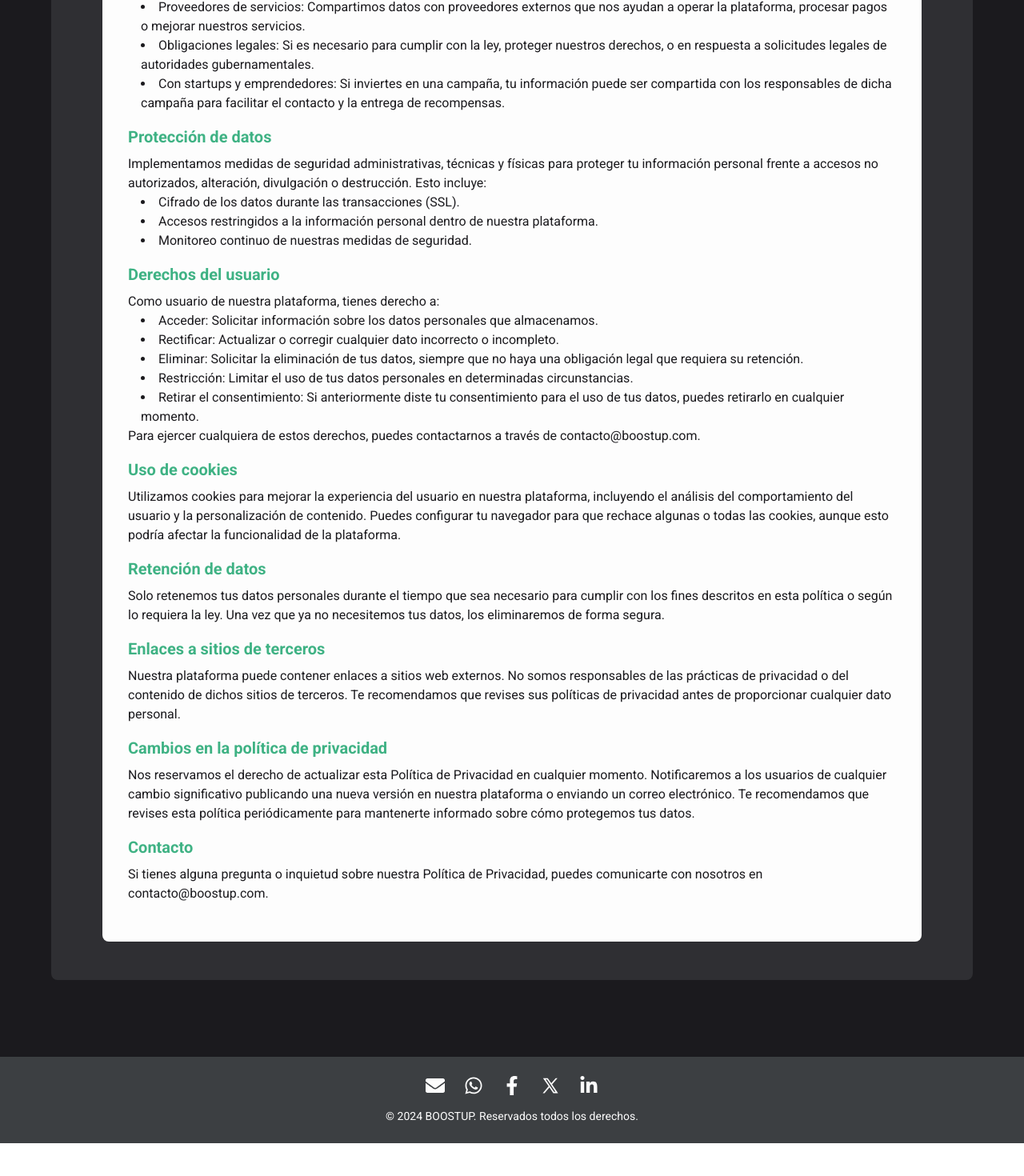
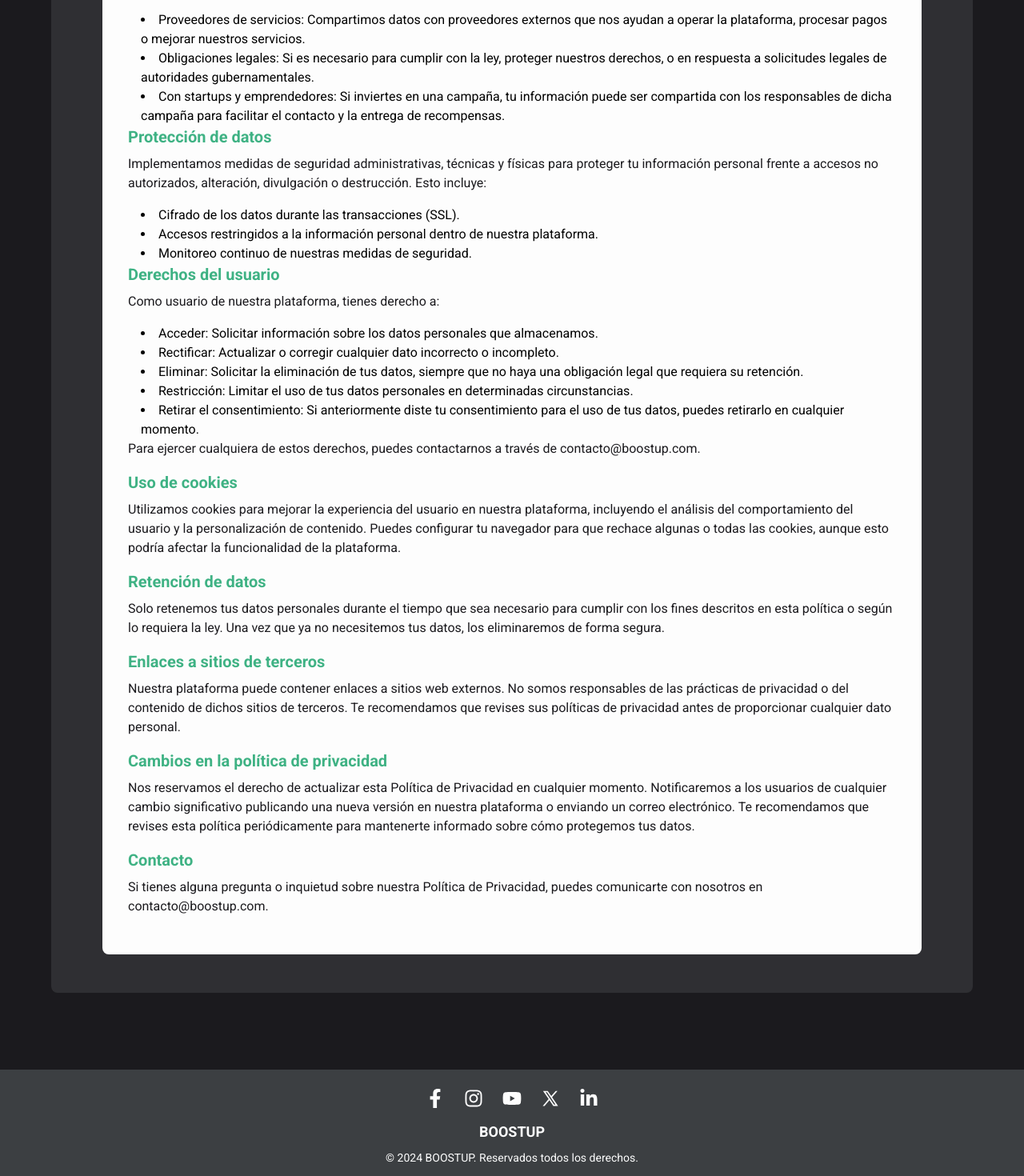
Before and after one commit to No-Country-simulation/c21-21-m-node-react, a Next.js app in the folder frontend/: page /privacy-policy in a window 1280 px wide. Shown: the part 967-2437 px from the top of the page at 80% size. Before the commit the page ends 2396 px from the top, so only its background shows below. Built offline with nearby package versions, Linux system fonts and the light colour scheme.

Commit message:
modificacion en el footer y el navbar

```diff
--- a/frontend/src/app/components/Footer.js
+++ b/frontend/src/app/components/Footer.js
@@ -1,28 +1,35 @@
-import { FaFacebookF, FaLinkedinIn, FaEnvelope, FaWhatsapp } from 'react-icons/fa';
+import { FaFacebookF, FaLinkedinIn, FaYoutube, FaInstagram } from 'react-icons/fa';
 import { AiOutlineX } from 'react-icons/ai';
 
 const Footer = () => {
     return (
-        <footer className="bg-customGray text-customWhite box-border">
+        <footer className="bg-customGray text-customWhite">
             <div className="container mx-auto text-center px-4 py-6">
                 <div className="flex justify-center space-x-6 mb-4">
-                    <a href="mailto:contacto@boostup.com" className="hover:text-customGreen">
-                        <FaEnvelope size={24} />
-                    </a>
-                    <a href="https://wa.me/123456789" target="_blank" className="hover:text-customGreen">
-                        <FaWhatsapp size={24} />
-                    </a>
-                    <a href="https://facebook.com" target="_blank" className="hover:text-customGreen">
+                    <a href="https://facebook.com" target="_blank" rel="noopener noreferrer" className="hover:text-customGreen">
                         <FaFacebookF size={24} />
                     </a>
-                    <a href="https://twitter.com" target="_blank" className="hover:text-customGreen">
+                    <a href="https://instagram.com" target="_blank" rel="noopener noreferrer" className="hover:text-customGreen">
+                        <FaInstagram size={24} />
+                    </a>
+                    <a href="https://youtube.com" target="_blank" rel="noopener noreferrer" className="hover:text-customGreen">
+                        <FaYoutube size={24} />
+                    </a>
+                    <a href="https://twitter.com" target="_blank" rel="noopener noreferrer" className="hover:text-customGreen">
                         <AiOutlineX size={24} />
                     </a>
-                    <a href="https://linkedin.com" target="_blank" className="hover:text-customGreen">
+                    <a href="https://linkedin.com" target="_blank" rel="noopener noreferrer" className="hover:text-customGreen">
                         <FaLinkedinIn size={24} />
                     </a>
                 </div>
+
+                <p className="text-lg font-bold mb-2">BOOSTUP</p>
                 <p className="text-sm">&copy; 2024 BOOSTUP. Reservados todos los derechos.</p>
+
+                <div className="mt-4">
+                    <a href="/frequent-questions" className="text-sm text-customWhite hover:underline mx-2">FAQ</a>
+                    <a href="/privacy-policy" className="text-sm text-customWhite hover:underline mx-2">Política de privacidad</a>
+                </div>
             </div>
         </footer>
     );
--- a/frontend/src/app/components/Navbar.js
+++ b/frontend/src/app/components/Navbar.js
@@ -51,8 +51,6 @@ const Navbar = () => {
         { label: 'Inicio', to: '/' },
         { label: 'Proyectos', to: '/projects' },
         { label: 'Nosotros', to: '/about-us' },
-        { label: 'FAQ', to: '/frequent-questions' },
-        { label: 'Política de privacidad', to: '/privacy-policy' },
     ];
 
     // refactorizar
--- a/frontend/src/app/components/PrivacyPolicy.js
+++ b/frontend/src/app/components/PrivacyPolicy.js
@@ -17,19 +17,16 @@ const PrivacyPolicy = () => {
                     </p>
 
                     <h3 className="text-xl font-bold mb-2 text-customGreen">Información que recopilamos</h3>
-                    <p className="mb-4 text-customBlack">
-                        Recopilamos diferentes tipos de información cuando accedes y usas nuestra plataforma, incluyendo:
+                    <p className="mb-4 text-customBlack">Recopilamos diferentes tipos de información cuando accedes y usas nuestra plataforma, incluyendo:</p>
                     <ul className="list-disc list-inside ml-4">
                         <li>Información personal: Nombre, dirección de correo electrónico, número de teléfono, dirección postal, datos bancarios, e información necesaria para procesar pagos.</li>
                         <li>Información de uso: Datos sobre cómo interactúas con nuestra plataforma, incluyendo direcciones IP, tipo de navegador, historial de navegación y otras actividades en la web.</li>
                         <li>Información financiera: Datos relacionados con métodos de pago, como números de tarjetas de crédito/débito o cuentas de servicios de pago electrónico.</li>
                         <li>Cookies y tecnologías similares: Utilizamos cookies y tecnologías similares para recopilar información sobre tus interacciones con nuestra plataforma.</li>
                     </ul>
-                    </p>
 
                     <h3 className="text-xl font-bold mb-2 text-customGreen">Cómo usamos tu información</h3>
-                    <p className="mb-4 text-customBlack">
-                        Usamos la información que recopilamos para:
+                    <p className="mb-4 text-customBlack">Usamos la información que recopilamos para:</p>
                     <ul className="list-disc list-inside ml-4">
                         <li>Proporcionarte acceso a nuestra plataforma y gestionar tu cuenta.</li>
                         <li>Procesar pagos e inversiones en campañas de crowdfunding.</li>
@@ -37,31 +34,25 @@ const PrivacyPolicy = () => {
                         <li>Mejorar nuestra plataforma mediante el análisis del comportamiento del usuario.</li>
                         <li>Cumplir con requisitos legales y reglamentarios.</li>
                     </ul>
-                    </p>
 
                     <h3 className="text-xl font-bold mb-2 text-customGreen">Compartir tu información</h3>
-                    <p className="mb-4 text-customBlack">
-                        No vendemos, alquilamos ni intercambiamos tu información personal con terceros. Sin embargo, podemos compartir tu información en los siguientes casos:
+                    <p className="mb-4 text-customBlack">No vendemos, alquilamos ni intercambiamos tu información personal con terceros. Sin embargo, podemos compartir tu información en los siguientes casos:</p>
                     <ul className="list-disc list-inside ml-4">
                         <li>Proveedores de servicios: Compartimos datos con proveedores externos que nos ayudan a operar la plataforma, procesar pagos o mejorar nuestros servicios.</li>
                         <li>Obligaciones legales: Si es necesario para cumplir con la ley, proteger nuestros derechos, o en respuesta a solicitudes legales de autoridades gubernamentales.</li>
                         <li>Con startups y emprendedores: Si inviertes en una campaña, tu información puede ser compartida con los responsables de dicha campaña para facilitar el contacto y la entrega de recompensas.</li>
                     </ul>
-                    </p>
 
                     <h3 className="text-xl font-bold mb-2 text-customGreen">Protección de datos</h3>
-                    <p className="mb-4 text-customBlack">
-                        Implementamos medidas de seguridad administrativas, técnicas y físicas para proteger tu información personal frente a accesos no autorizados, alteración, divulgación o destrucción. Esto incluye:
+                    <p className="mb-4 text-customBlack">Implementamos medidas de seguridad administrativas, técnicas y físicas para proteger tu información personal frente a accesos no autorizados, alteración, divulgación o destrucción. Esto incluye:</p>
                     <ul className="list-disc list-inside ml-4">
                         <li>Cifrado de los datos durante las transacciones (SSL).</li>
                         <li>Accesos restringidos a la información personal dentro de nuestra plataforma.</li>
                         <li>Monitoreo continuo de nuestras medidas de seguridad.</li>
                     </ul>
-                    </p>
 
                     <h3 className="text-xl font-bold mb-2 text-customGreen">Derechos del usuario</h3>
-                    <p className="mb-4 text-customBlack">
-                        Como usuario de nuestra plataforma, tienes derecho a:
+                    <p className="mb-4 text-customBlack">Como usuario de nuestra plataforma, tienes derecho a:</p>
                     <ul className="list-disc list-inside ml-4">
                         <li>Acceder: Solicitar información sobre los datos personales que almacenamos.</li>
                         <li>Rectificar: Actualizar o corregir cualquier dato incorrecto o incompleto.</li>
@@ -69,8 +60,7 @@ const PrivacyPolicy = () => {
                         <li>Restricción: Limitar el uso de tus datos personales en determinadas circunstancias.</li>
                         <li>Retirar el consentimiento: Si anteriormente diste tu consentimiento para el uso de tus datos, puedes retirarlo en cualquier momento.</li>
                     </ul>
-                        Para ejercer cualquiera de estos derechos, puedes contactarnos a través de contacto@boostup.com.
-                    </p>
+                    <p className="mb-4 text-customBlack">Para ejercer cualquiera de estos derechos, puedes contactarnos a través de contacto@boostup.com.</p>
 
                     <h3 className="text-xl font-bold mb-2 text-customGreen">Uso de cookies</h3>
                     <p className="mb-4 text-customBlack">
```
Lines whose indentation alone changed are shown as unchanged.
